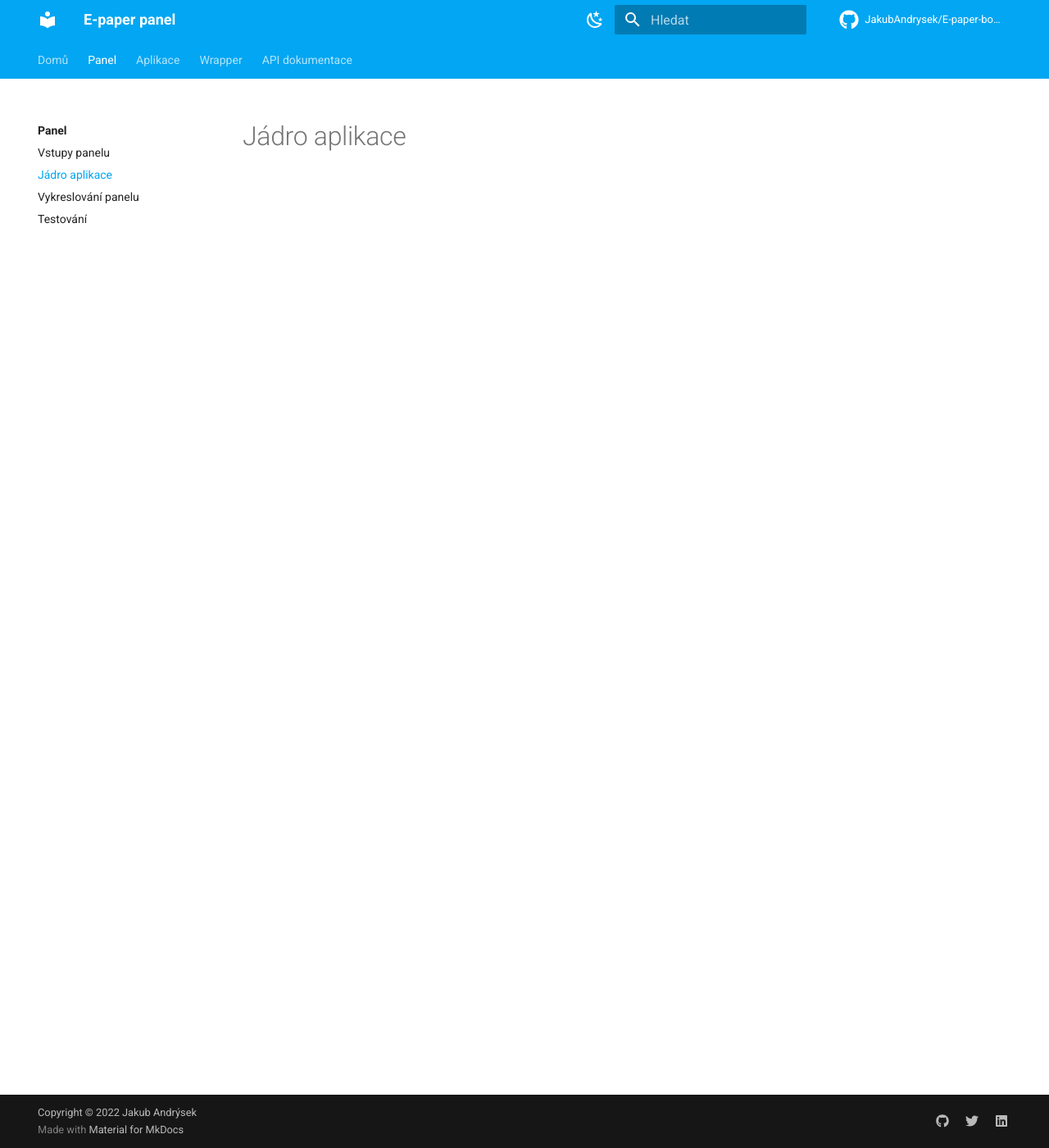
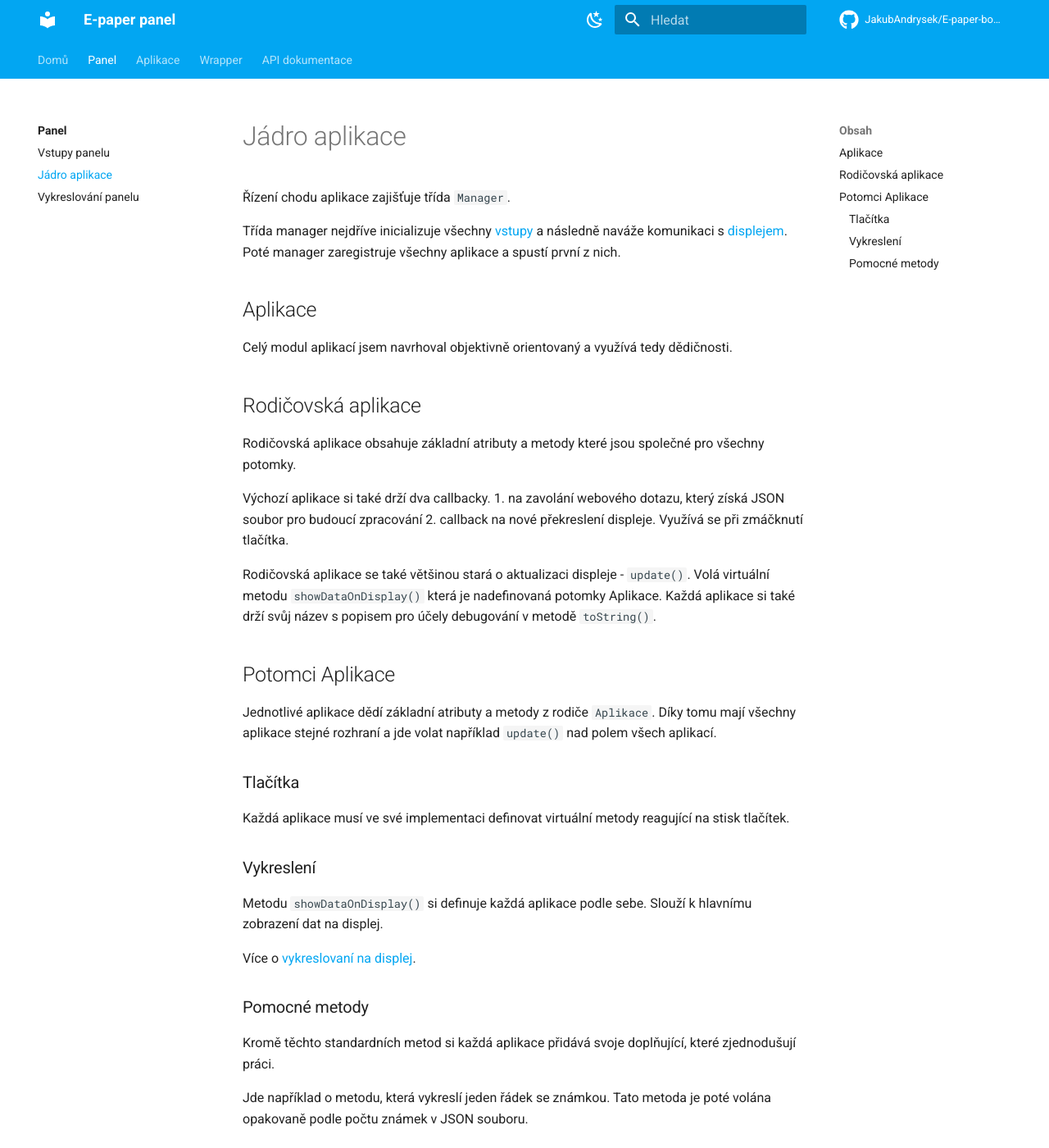
Before and after one commit to JakubAndrysek/E-paper-board-ESP32, an MkDocs documentation site: the page built from docs/panel/jadro.md, in a window 1280 px wide and 1400 px high. Shown: the whole window at 82% size. Built offline with MkDocs 1.6.1 and Material for MkDocs 9.7.7, drawn with Linux system fonts in a browser that asks for light colours; comment, search, counter and statistics services are not loaded.

Commit message:
Add doc, images

```diff
--- a/docs/panel/jadro.md
+++ b/docs/panel/jadro.md
@@ -1 +1,45 @@
 # Jádro aplikace
+
+Řízení chodu aplikace zajišťuje třída `Manager`.
+
+Třída manager nejdříve inicializuje všechny [vstupy](./vstup.md) a následně naváže komunikaci s [displejem](./vykreslovani.md).
+Poté manager zaregistruje všechny aplikace a spustí první z nich.
+
+
+## Aplikace
+
+Celý modul aplikací jsem navrhoval objektivně orientovaný a využívá tedy dědičnosti.
+
+## Rodičovská aplikace
+
+Rodičovská aplikace obsahuje základní atributy a metody které jsou společné pro všechny potomky.
+
+Výchozí aplikace si také drží dva callbacky.
+1. na zavolání webového dotazu, který získá JSON soubor pro budoucí zpracování
+2. callback na nové překreslení displeje. Využívá se při zmáčknutí tlačítka.
+
+Rodičovská aplikace se také většinou stará o aktualizaci displeje - `update()`. Volá virtuální metodu `showDataOnDisplay()` která je nadefinovaná potomky Aplikace.
+Každá aplikace si také drží svůj název s popisem pro účely debugování v metodě `toString()`.
+
+## Potomci Aplikace
+
+
+Jednotlivé aplikace dědí základní atributy a metody z rodiče `Aplikace`.
+Díky tomu mají všechny aplikace stejné rozhraní a jde volat například `update()` nad polem všech aplikací.
+
+### Tlačítka
+
+Každá aplikace musí ve své implementaci definovat virtuální metody reagující na stisk tlačítek.
+
+### Vykreslení
+
+Metodu `showDataOnDisplay()` si definuje každá aplikace podle sebe. Slouží k hlavnímu zobrazení dat na displej.
+
+Více o [vykreslovaní na displej](./vykreslovani.md).
+
+### Pomocné metody
+
+Kromě těchto standardních metod si každá aplikace přidává svoje doplňující, které zjednodušují práci.
+
+Jde například o metodu, která vykreslí jeden řádek se známkou.
+Tato metoda je poté volána opakovaně podle počtu známek v JSON souboru.
--- a/docs/panel/testovani.md
+++ /dev/null
@@ -1 +0,0 @@
-# Testování
--- a/mkdocs.yml
+++ b/mkdocs.yml
@@ -9,7 +9,8 @@ site_description: >-
 # Repository
 repo_name: JakubAndrysek/E-paper-board-ESP32
 repo_url: https://github.com/JakubAndrysek/E-paper-board-ESP32
-edit_uri: blob/main/docs/
+# edit_uri: blob/main/docs/
+edit_uri: ""
 
 # Copyright
 copyright: Copyright &copy; 2022 Jakub Andrýsek
@@ -56,6 +57,9 @@ extra:
 use_directory_urls: True
 
 plugins:
+  # - with-pdf # https://github.com/orzih/mkdocs-with-pdf
+  # - mkpdfs: # install: pip install https://github.com/dirks/mkpdfs-mkdocs-plugin/archive/e73e8a3e430325b9bd4df0e98d94237439cb99a9.zip
+  #     design: ./temp/mkpdfs-design-sample/report.css
   - search
   - mkdoxy: # https://github.com/JakubAndrysek/mkdoxy
       projects:
@@ -78,8 +82,8 @@ plugins:
             EXTRACT_ALL: True
 
       save-api: .mkdoxy
-      full-doc: True
-      # full-doc: False
+      # full-doc: True
+      full-doc: False
       debug: False
       ignore-errors: False
 
@@ -88,7 +92,7 @@ markdown_extensions:
   - pymdownx.superfences
   - pymdownx.tasklist:
       custom_checkbox: true
-  - featherlight # install:
+  - featherlight # install: pip install git+https://github.com/it-novum/mkdocs-featherlight.git
 
 extra_javascript:
   - vendor/jquery-latest.js #https://code.jquery.com/jquery-latest.js
@@ -104,7 +108,6 @@ nav:
       - panel/vstup.md
       - panel/jadro.md
       - panel/vykreslovani.md
-      - panel/testovani.md
   - Aplikace:
       - aplikace/index.md
       - aplikace/mhd.md
```
Also changed, not shown: README.md (+3 -3 lines), docs/panel/vstup.md (+2 -0 lines), docs/panel/vykreslovani.md (+25 -0 lines), docs/media/panel/virtualni-displej.png (added), 5 other files.
